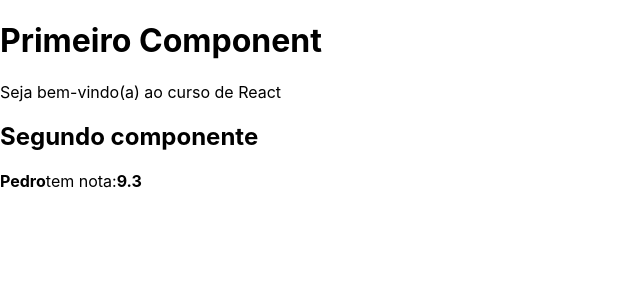
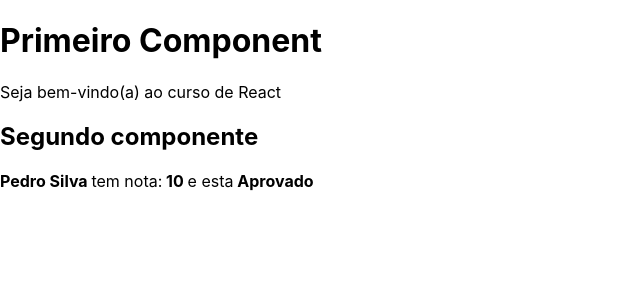
Before and after one commit to andrejulio072/udemy, a React (Create React App) app in the folder react/fundamentos-react/: page / in a window 1280 px wide. Shown: the top 300 px of the page, without its empty margins (0-640 px from the left). Built offline with nearby package versions, Linux system fonts and the light colour scheme.

Commit message:
leetocde

```diff
--- a/react/fundamentos-react/src/components/basics/ComParametro.jsx
+++ b/react/fundamentos-react/src/components/basics/ComParametro.jsx
@@ -1,13 +1,17 @@
 import React from "react";
 
 export default function ComParametro(props) {
+  const status = props.nota >= 7 ? "Aprovado" : "Reprovado";
+  const nota = Math.ceil(props.nota)
   return (
     <div>
-      <h2>{props.titulo}</h2>
+      <h2>{ props.titulo }</h2>
       <p>
-        <strong>{props.aluno}</strong>
+        <strong> { props.aluno } </strong>
         tem nota:
-        <strong>{props.nota}</strong>
+        <strong> { nota } </strong>
+        e esta
+        <strong> { status } </strong>
       </p>
     </div>
   );
--- a/react/fundamentos-react/src/index.js
+++ b/react/fundamentos-react/src/index.js
@@ -11,7 +11,7 @@ ReactDOM.render(
     <Primeiro />
     <ComParametro
     titulo="Segundo componente"
-    aluno="Pedro" nota={9.3} />
+    aluno="Pedro Silva" nota={9.3} />
   </div>,
   document.getElementById("root")
 );
```
